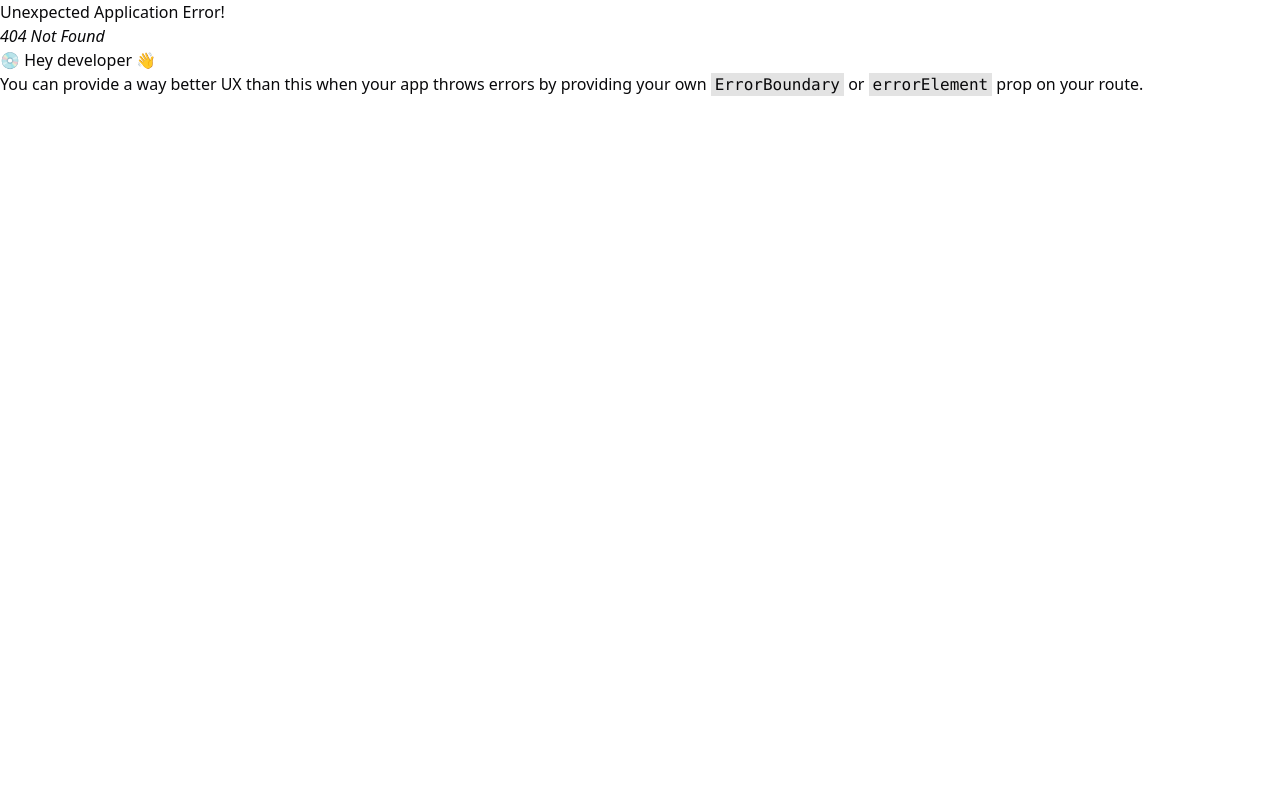
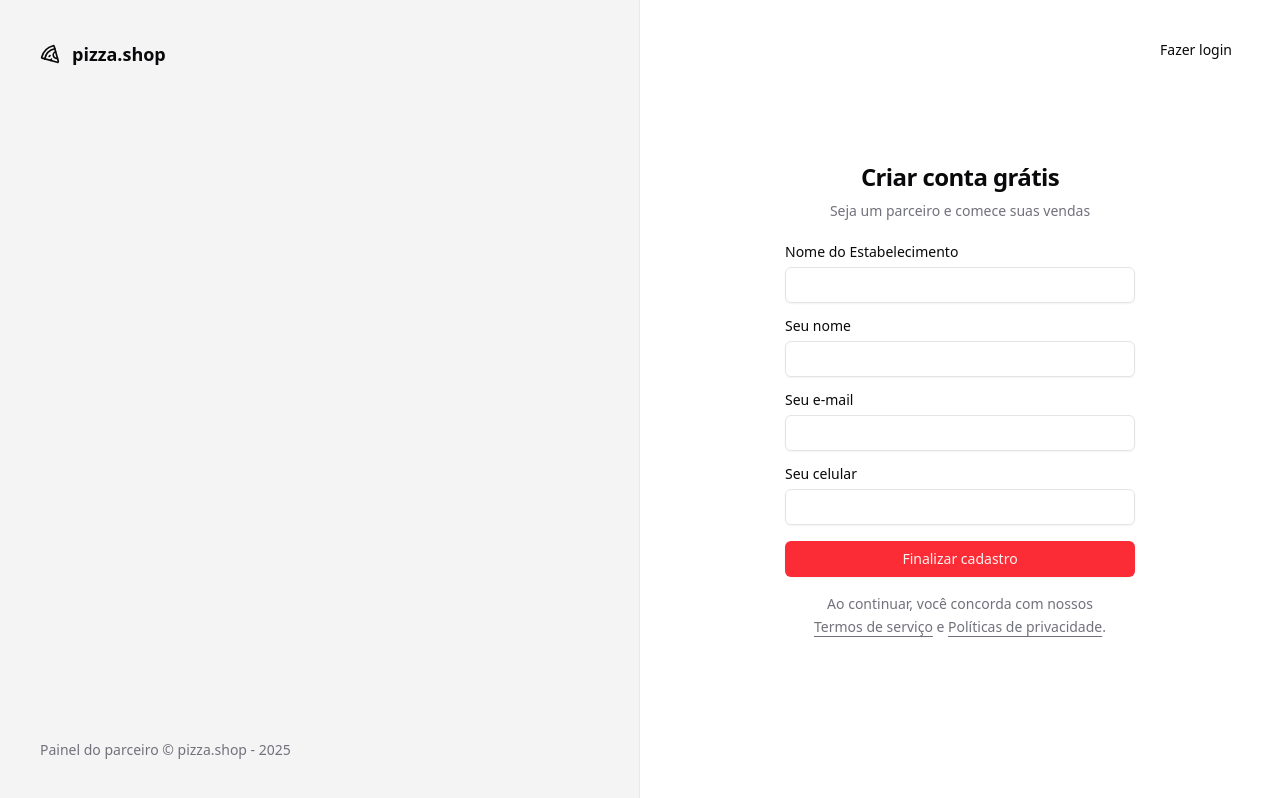
Before and after one commit to brunofhorn/pizza-shop, a React (Vite) app: page /sign-up in a window 1280 px wide. Before the commit this address had no page. Built offline with nearby package versions, Linux system fonts and the light colour scheme.

Commit message:
feat: add login and register page

```diff
--- a/package.json
+++ b/package.json
@@ -10,6 +10,7 @@
     "preview": "vite preview"
   },
   "dependencies": {
+    "@hookform/resolvers": "^5.0.1",
     "@radix-ui/react-label": "^2.1.7",
     "@radix-ui/react-slot": "^1.2.3",
     "@tailwindcss/vite": "^4.1.8",
@@ -21,10 +22,13 @@
     "match-sorter": "^8.0.2",
     "react": "^19.1.0",
     "react-dom": "^19.1.0",
+    "react-hook-form": "^7.56.4",
     "react-router-dom": "^7.6.1",
     "shadcn-ui": "^0.9.5",
+    "sonner": "^2.0.4",
     "sort-by": "^1.2.0",
-    "tailwind-merge": "^3.3.0"
+    "tailwind-merge": "^3.3.0",
+    "zod": "^3.25.42"
   },
   "devDependencies": {
     "@rocketseat/eslint-config": "^2.2.2",
--- a/src/App.tsx
+++ b/src/App.tsx
@@ -1,9 +1,15 @@
 import '@/globals.css'
 
 import { RouterProvider } from 'react-router-dom'
+import { Toaster } from 'sonner'
 
 import { router } from './routes'
 
 export function App() {
-  return <RouterProvider router={router} />
+  return (
+    <>
+      <Toaster richColors />
+      <RouterProvider router={router} />
+    </>
+  )
 }
--- a/src/pages/_layouts/auth.tsx
+++ b/src/pages/_layouts/auth.tsx
@@ -13,7 +13,7 @@
           Painel do parceiro &copy; pizza.shop - {new Date().getFullYear()}
         </footer>
       </div>
-      <div className="flex flex-col items-center justify-center">
+      <div className="relative flex flex-col items-center justify-center">
         <Outlet />
       </div>
     </div>
--- /dev/null
+++ b/src/pages/auth/sign-in.tsx
@@ -0,0 +1,67 @@
+import { zodResolver } from '@hookform/resolvers/zod'
+import { useForm } from 'react-hook-form'
+import { Link } from 'react-router-dom'
+import { toast } from 'sonner'
+import { z } from 'zod'
+
+import { Button } from '@/components/ui/button'
+import { Input } from '@/components/ui/input'
+import { Label } from '@/components/ui/label'
+
+const signInFormSchema = z.object({
+  email: z.string().email(),
+})
+
+type SignInForm = z.infer<typeof signInFormSchema>
+
+export function SignIn() {
+  const {
+    register,
+    handleSubmit,
+    formState: { isSubmitting },
+  } = useForm<SignInForm>({
+    resolver: zodResolver(signInFormSchema),
+  })
+
+  async function handleSignIn(data: SignInForm) {
+    console.log(data)
+
+    try {
+      toast.success('Enviamos um link de autenticação para seu e-mail.', {
+        action: {
+          label: 'Reenviar',
+          onClick: () => handleSignIn(data),
+        },
+      })
+    } catch (error) {
+      toast.error('Credenciais inválidas.')
+    }
+  }
+
+  return (
+    <div className="p-8">
+      <Button asChild variant="ghost" className="absolute top-8 right-8">
+        <Link to="/sign-up">Novo estabelecimento</Link>
+      </Button>
+      <div className="flex w-[350px] flex-col justify-center gap-6">
+        <div className="flex flex-col gap-2 text-center">
+          <h1 className="text-2xl font-semibold tracking-tight">
+            Acessar painel
+          </h1>
+          <p className="text-muted-foreground text-sm">
+            Acompanhe suas vendas pelo painel do parceiro!
+          </p>
+        </div>
+        <form className="space-y-4" onSubmit={handleSubmit(handleSignIn)}>
+          <div className="space-y-2">
+            <Label htmlFor="email">Seu e-mail</Label>
+            <Input id="email" type="email" {...register('email')} />
+          </div>
+          <Button type="submit" disabled={isSubmitting} className="w-full">
+            Acessar painel
+          </Button>
+        </form>
+      </div>
+    </div>
+  )
+}
--- /dev/null
+++ b/src/pages/auth/sign-up.tsx
@@ -0,0 +1,99 @@
+import { zodResolver } from '@hookform/resolvers/zod'
+import { useForm } from 'react-hook-form'
+import { Link, useNavigate } from 'react-router-dom'
+import { toast } from 'sonner'
+import { z } from 'zod'
+
+import { Button } from '@/components/ui/button'
+import { Input } from '@/components/ui/input'
+import { Label } from '@/components/ui/label'
+
+const signUpFormSchema = z.object({
+  restaurantName: z.string(),
+  managerName: z.string(),
+  phone: z.string(),
+  email: z.string().email(),
+})
+
+type SignUpForm = z.infer<typeof signUpFormSchema>
+
+export function SignUp() {
+  const navigate = useNavigate()
+  const {
+    register,
+    handleSubmit,
+    formState: { isSubmitting },
+  } = useForm<SignUpForm>({
+    resolver: zodResolver(signUpFormSchema),
+  })
+
+  async function handleSignUp(data: SignUpForm) {
+    console.log(data)
+
+    try {
+      toast.success('Restaurante cadastrado com sucesso.', {
+        action: {
+          label: 'Login',
+          onClick: () => navigate('/sign-in'),
+        },
+      })
+    } catch (error) {
+      toast.error('Erro ao cadastrar restaurante.')
+    }
+  }
+
+  return (
+    <div className="p-8">
+      <Button asChild variant="ghost" className="absolute top-8 right-8">
+        <Link to="/sign-in">Fazer login</Link>
+      </Button>
+      <div className="flex w-[350px] flex-col justify-center gap-6">
+        <div className="flex flex-col gap-2 text-center">
+          <h1 className="text-2xl font-semibold tracking-tight">
+            Criar conta grátis
+          </h1>
+          <p className="text-muted-foreground text-sm">
+            Seja um parceiro e comece suas vendas
+          </p>
+        </div>
+        <form className="space-y-4" onSubmit={handleSubmit(handleSignUp)}>
+          <div className="space-y-2">
+            <Label htmlFor="restaurantName">Nome do Estabelecimento</Label>
+            <Input
+              id="restaurantName"
+              type="text"
+              {...register('restaurantName')}
+            />
+          </div>
+          <div className="space-y-2">
+            <Label htmlFor="managerName">Seu nome</Label>
+            <Input id="managerName" type="text" {...register('managerName')} />
+          </div>
+          <div className="space-y-2">
+            <Label htmlFor="email">Seu e-mail</Label>
+            <Input id="email" type="email" {...register('email')} />
+          </div>
+          <div className="space-y-2">
+            <Label htmlFor="phone">Seu celular</Label>
+            <Input id="phone" type="tel" {...register('phone')} />
+          </div>
+          <Button type="submit" disabled={isSubmitting} className="w-full">
+            Finalizar cadastro
+          </Button>
+
+          <p className="text-muted-foreground px-6 text-center text-sm leading-relaxed">
+            Ao continuar, você concorda com nossos{' '}
+            <a href="" className="underline underline-offset-4">
+              Termos de serviço
+            </a>{' '}
+            e{' '}
+            <a href="" className="underline underline-offset-4">
+              Políticas de privacidade
+            </a>
+            .
+          </p>
+        </form>
+      </div>
+    </div>
+  )
+}
--- a/src/pages/auth/signin.tsx
+++ /dev/null
@@ -1,29 +0,0 @@
-import { Button } from '@/components/ui/button'
-import { Input } from '@/components/ui/input'
-import { Label } from '@/components/ui/label'
-
-export function SignIn() {
-  return (
-    <div className="p-8">
-      <div className="flex w-[350px] flex-col justify-center gap-6">
-        <div className="flex flex-col gap-2 text-center">
-          <h1 className="text-2xl font-semibold tracking-tight">
-            Acessar painel
-          </h1>
-          <p className="text-muted-foreground text-sm">
-            Acompanhe suas vendas pelo painel do parceiro!
-          </p>
-        </div>
-        <form className="space-y-4">
-          <div className="space-y-2">
-            <Label htmlFor="email">Seu e-mail</Label>
-            <Input id="email" type="email" />
-          </div>
-          <Button type="submit" className="w-full">
-            Acessar painel
-          </Button>
-        </form>
-      </div>
-    </div>
-  )
-}
```
Also changed, not shown: src/routes.tsx (+6 -2 lines), 1 other file (tests, documents, lock files or other folders).
